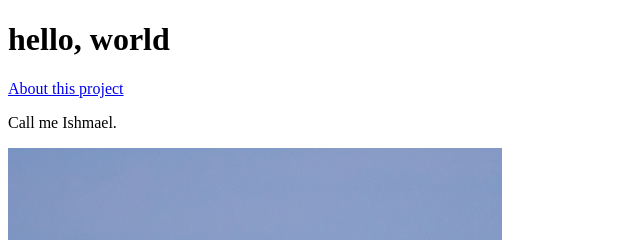
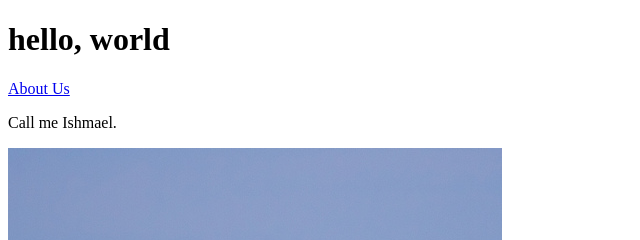
Before and after one commit to dddderek/website, a plain HTML site: page index.html in a window 1280 px wide. Shown: the top 240 px of the page, 0-640 px from the left. Drawn offline with Linux system fonts and the light colour scheme.

```diff
--- a/index.html
+++ b/index.html
@@ -5,7 +5,7 @@
   </head>
   <body>
     <h1>hello, world</h1>
-    <a href="about.html">About this project</a>
+    <a href="about.html">About Us</a>
     <p>Call me Ishmael.</p>
     <a href="https://www.flickr.com/photos/28883788@N04/10097824543">
       <img src="images/breaching_whale.jpg">
```
Also changed, not shown: about.html (+1 -1 lines).
